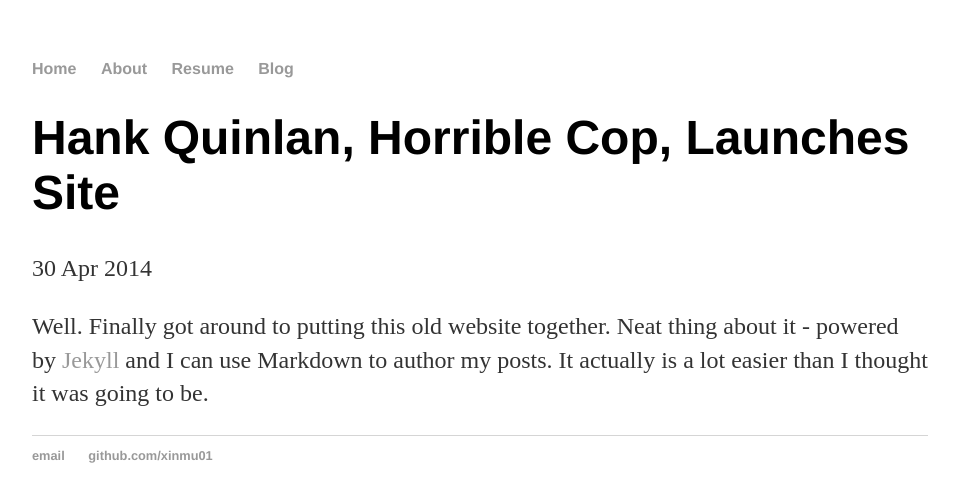
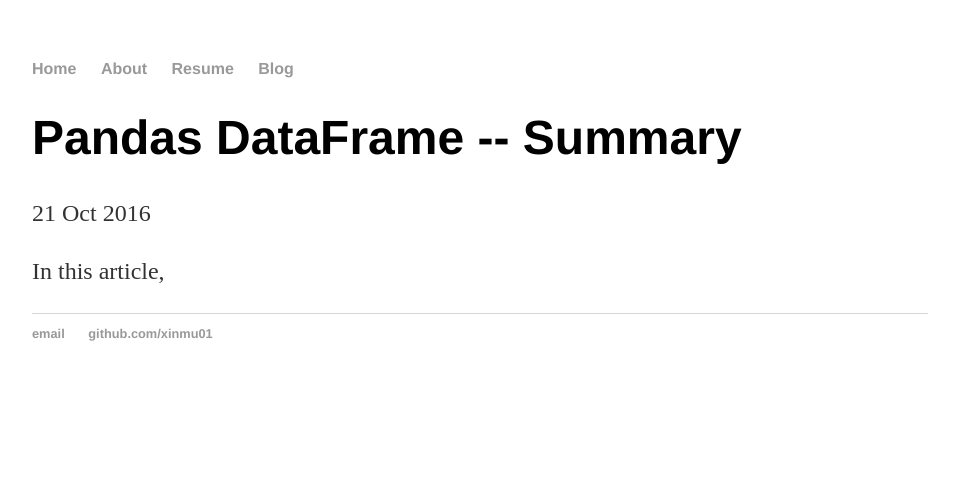
Before and after one commit to xinmu01/xinmu01.github.io, a Jekyll site: the page built from _posts/2016-10-21-hank-quinlan-site-launched.md, in a window 1280 px wide. Shown: the top 502 px of the page, without its empty margins (160-1119 px from the left). Built offline with Jekyll 4.4.1, drawn with Linux system fonts in a browser that asks for light colours.

Commit message:
Update 2016-10-21-hank-quinlan-site-launched.md

```diff
--- a/_posts/2016-10-21-hank-quinlan-site-launched.md
+++ b/_posts/2016-10-21-hank-quinlan-site-launched.md
@@ -1,7 +1,7 @@
 ---
 layout: post
-title: "Hank Quinlan, Horrible Cop, Launches Site"
-date: 2014-04-30
+title: "Pandas DataFrame -- Summary"
+date: 2016-10-21
 ---
 
-Well. Finally got around to putting this old website together. Neat thing about it - powered by [Jekyll](http://jekyllrb.com) and I can use Markdown to author my posts. It actually is a lot easier than I thought it was going to be.
+In this article,
```
